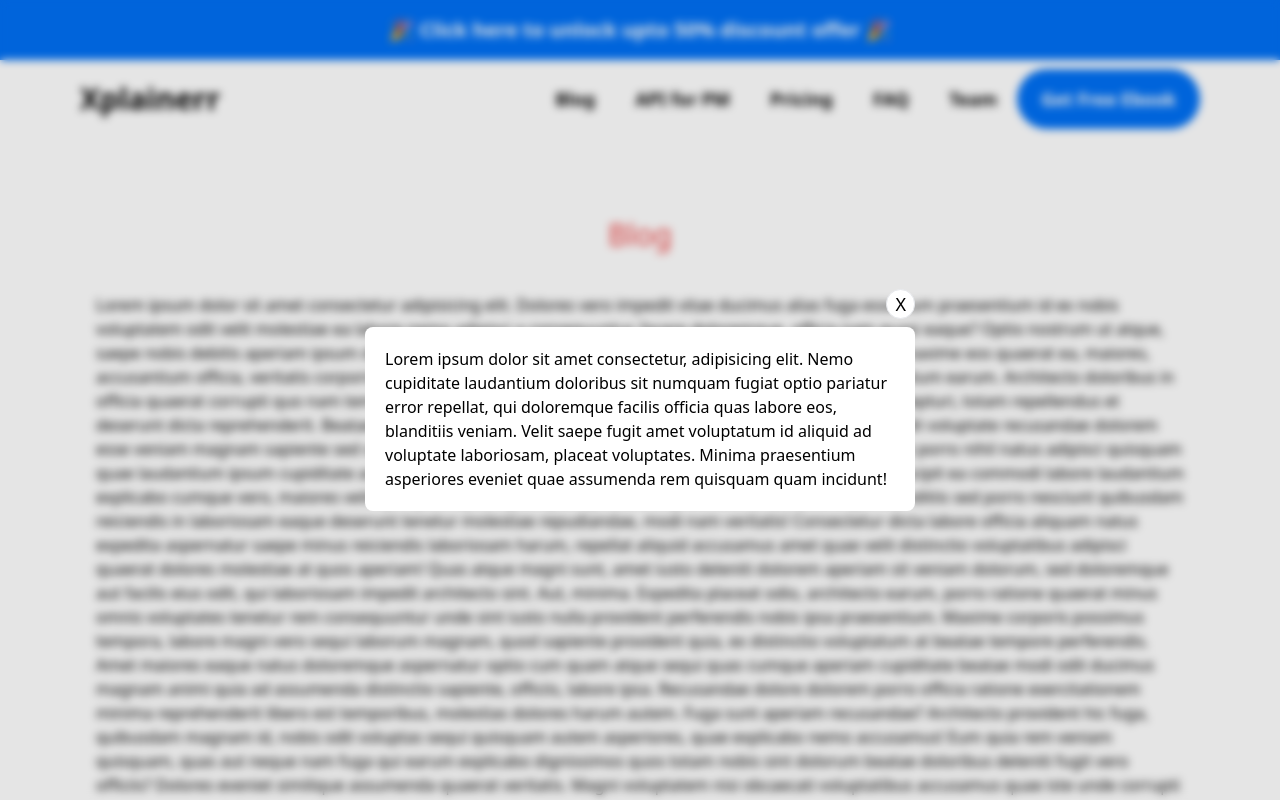
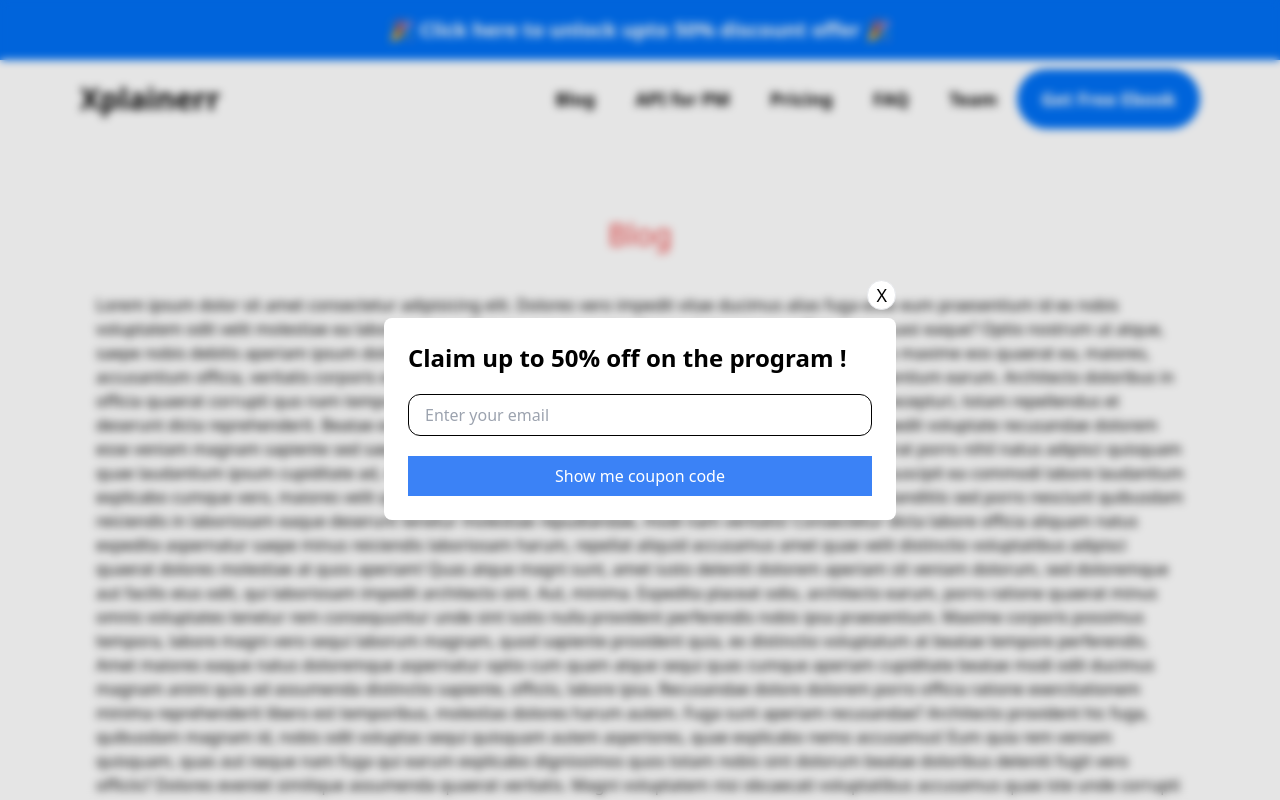
Before and after one commit to EmtiazHossainE2/xplainer, a Next.js app: page /blog in a window 1280 px wide. Both pictures are taken after a click on the element "🎉 Click here to unlock upto 50% discount offer 🎉". Shown: the top 800 px of the page. Built offline with nearby package versions, Linux system fonts and the light colour scheme.

Commit message:
lead modal

```diff
--- /dev/null
+++ b/components/v1/Shared/Modal/CouponModal.js
@@ -0,0 +1,26 @@
+const CouponModal = ({ isVisible, onClose }) => {
+  if (!isVisible) return null
+
+  return (
+    <div className='fixed inset-0 bg-black bg-opacity-10 backdrop-blur-sm flex pt-[40%] md:pt-0 justify-center md:items-center z-[9999]'>
+      <div className='w-[98%] md:w-[60%] lg:w-[35%] 2xl:w-[500px] flex flex-col'>
+        <button className='text-black bg-white text-lg place-self-end border rounded-full px-2 py-.5 mb-2' onClick={() => onClose()}>X</button>
+        <div className='bg-white p-6 2xl:p-12 rounded-lg '>
+          <div>
+            <h2 className="text-lg md:text-xl lg:text-2xl font-bold text-center pb-3">Your coupon code is</h2>
+            <h1 className='text-lg md:text-xl text-center font-semibold text-red-500'>NY2023</h1>
+            <div>
+              <a href="https://dipakkr.gumroad.com/l/api-for-pm" target="_blank" rel="noopener noreferrer" onClick={() => onClose()}>
+                <button className="text-white bg-blue-500 hover:bg-blue-600 py-2 w-full mt-4 rounded-md">
+                  Apply Coupon
+                </button>
+              </a>
+            </div>
+          </div>
+        </div>
+      </div>
+    </div>
+  )
+}
+
+export default CouponModal
--- a/components/v1/Shared/Modal/LeadModal.js
+++ b/components/v1/Shared/Modal/LeadModal.js
@@ -1,14 +1,42 @@
 
 
-const LeadModal = ({ isVisible, onClose }) => {
+const LeadModal = ({ isVisible, onClose, setShowModal, setCouponModal }) => {
   if (!isVisible) return null
 
+  const handleSubmit = (e) => {
+    e.preventDefault()
+    const email = e.target.email.value
+    // console.log(email)
+    if (email) {
+
+      //*********************     Call Api Here ******************/
+
+      setShowModal(false)
+      setCouponModal(true)
+    }
+
+  }
+
   return (
-    <div className='fixed inset-0 bg-black bg-opacity-10 backdrop-blur-sm flex justify-center items-center'>
-      <div className='w-[550px] flex flex-col'>
+    <div className='fixed inset-0 bg-black bg-opacity-10 backdrop-blur-sm flex pt-[40%] md:pt-0 justify-center md:items-center z-[9999]'>
+      <div className='w-[99%] md:w-[60%] lg:w-[40%] 2xl:w-[600px] flex flex-col'>
         <button className='text-black bg-white text-lg place-self-end border rounded-full px-2 py-.5 mb-2' onClick={() => onClose()}>X</button>
-        <div className='bg-white p-5 rounded-lg '>
-          Lorem ipsum dolor sit amet consectetur, adipisicing elit. Nemo cupiditate laudantium doloribus sit numquam fugiat optio pariatur error repellat, qui doloremque facilis officia quas labore eos, blanditiis veniam. Velit saepe fugit amet voluptatum id aliquid ad voluptate laboriosam, placeat voluptates. Minima praesentium asperiores eveniet quae assumenda rem quisquam quam incidunt!
+        <div className='bg-white p-6 2xl:p-12 rounded-lg '>
+          <form onSubmit={handleSubmit}>
+            <h4 className="text-lg md:text-xl lg:text-2xl font-semibold md:font-bold">Claim up to 50% off on the program !</h4>
+            <div className="flex flex-col gap-5">
+              <input
+                type="email"
+                name="email"
+                id="email"
+                placeholder="Enter your email"
+                required
+                className="py-2 pl-4 pr-5 mt-5 border border-black rounded-xl bg-[#FFFFFF] placeholder:[#505050] "
+
+              />
+              <button className="text-white bg-blue-500 hover:bg-blue-600 py-2 w-full">Show me coupon code </button>
+            </div>
+          </form>
         </div>
       </div>
     </div>
--- a/components/v1/Shared/Navbar/Navbar.js
+++ b/components/v1/Shared/Navbar/Navbar.js
@@ -1,10 +1,12 @@
 import Link from 'next/link'
 import React, { useEffect, useState } from 'react'
+import CouponModal from '../Modal/CouponModal';
 import LeadModal from '../Modal/LeadModal';
 
 const Navbar = () => {
   const [isSticky, setSticky] = useState(false);
   const [showModal, setShowModal] = useState(false)
+  const [couponModal, setCouponModal] = useState(false)
 
   useEffect(() => {
     const handleScroll = () => {
@@ -59,7 +61,17 @@ const Navbar = () => {
         </div>
       </header>
 
-      <LeadModal isVisible={showModal} onClose={() => setShowModal(false)}/>
+      <LeadModal
+        isVisible={showModal}
+        setShowModal={setShowModal}
+        onClose={() => setShowModal(false)}
+        setCouponModal={setCouponModal}
+      />
+
+      <CouponModal
+        isVisible={couponModal}
+        onClose={() => setCouponModal(false)}
+      />
 
     </>
   )
```
